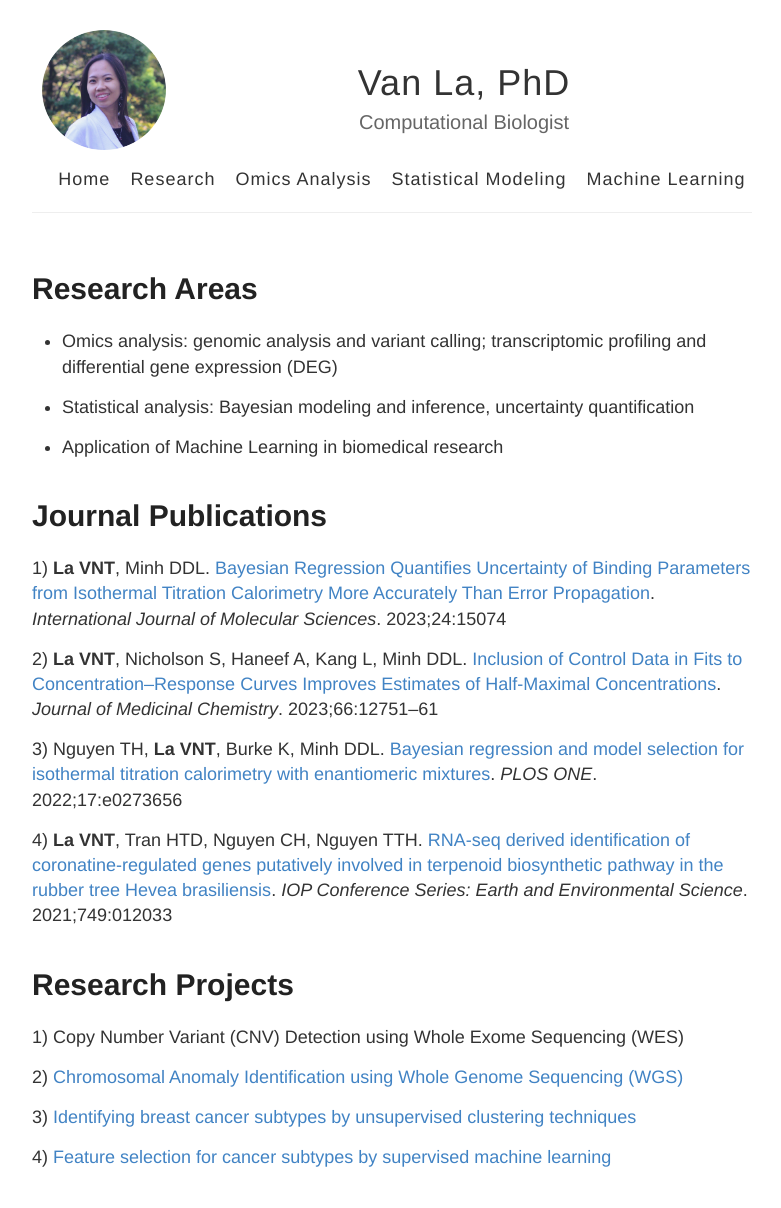
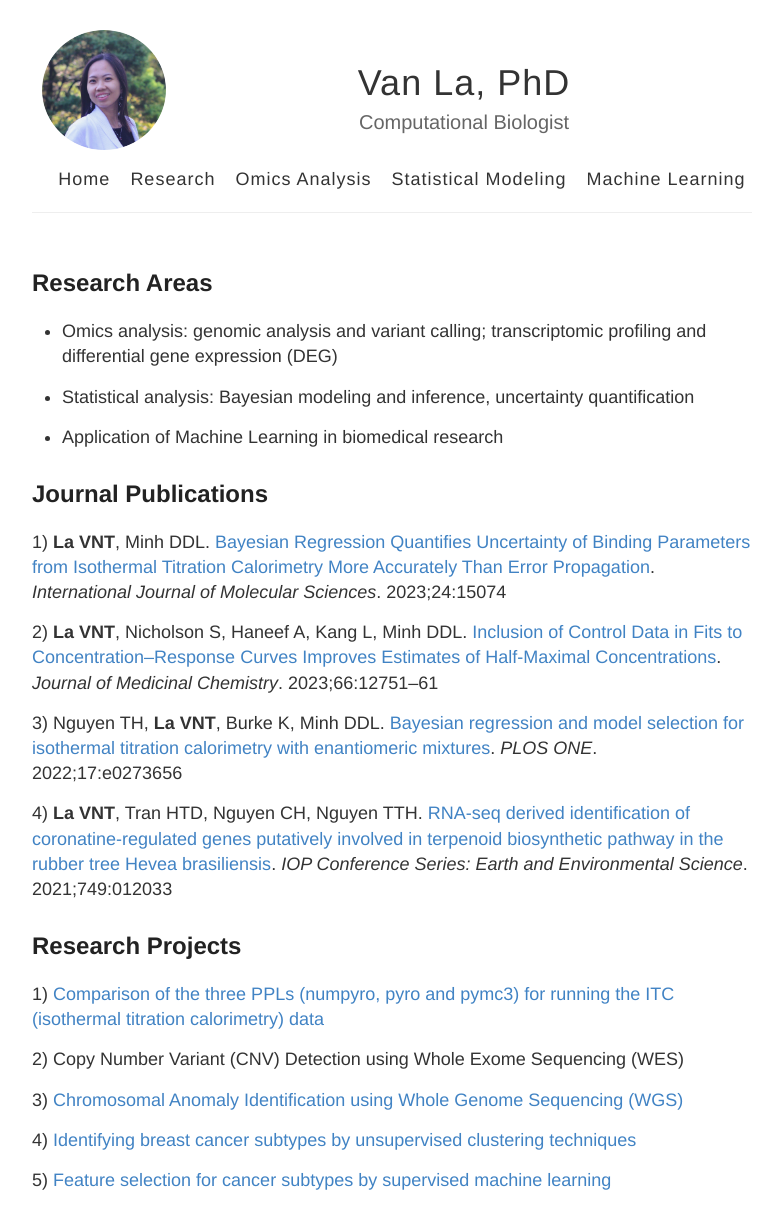
Before and after one commit to vanngocthuyla/vanngocthuyla.github.io, a Jekyll site: the page built from _pages/research.md, in a window 1280 px wide. Shown: the whole page, without its empty margins (248-1029 px from the left). Built offline with Jekyll 4.4.1, drawn with Linux system fonts in a browser that asks for light colours; our own code applies the rules of GitHub Pages for plain Markdown files; before the commit the page ends 1185 px from its top, so only the background shows below that.

Commit message:
Update research.md

```diff
--- a/_pages/research.md
+++ b/_pages/research.md
@@ -6,7 +14,7 @@
 
 - Application of Machine Learning in biomedical research
 
-# Journal Publications
+## Journal Publications
 
 1) **La VNT**, Minh DDL. [Bayesian Regression Quantifies Uncertainty of Binding Parameters from Isothermal Titration
 Calorimetry More Accurately Than Error Propagation](https://www.mdpi.com/1422-0067/24/20/15074). _International Journal of Molecular Sciences_. 2023;24:15074
@@ -20,12 +28,14 @@ with enantiomeric mixtures](https://journals.plos.org/plosone/article?id=10.1371
 4) **La VNT**, Tran HTD, Nguyen CH, Nguyen TTH. [RNA-seq derived identification of coronatine-regulated genes putatively
 involved in terpenoid biosynthetic pathway in the rubber tree Hevea brasiliensis](https://iopscience.iop.org/article/10.1088/1755-1315/749/1/012033). _IOP Conference Series: Earth and Environmental Science_. 2021;749:012033
 
-# Research Projects
+## Research Projects
 
-1) Copy Number Variant (CNV) Detection using Whole Exome Sequencing (WES)
+1) [Comparison of the three PPLs (numpyro, pyro and pymc3) for running the ITC (isothermal titration calorimetry) data](https://vanngocthuyla.github.io/posts/modeling/bitc-PPL-benchmark/)
 
-2) [Chromosomal Anomaly Identification using Whole Genome Sequencing (WGS)](https://vanngocthuyla.github.io/posts/omics/NIPT/)
+2) Copy Number Variant (CNV) Detection using Whole Exome Sequencing (WES)
 
-3) [Identifying breast cancer subtypes by unsupervised clustering techniques](https://vanngocthuyla.github.io/posts/ML/unsupervised/)
+3) [Chromosomal Anomaly Identification using Whole Genome Sequencing (WGS)](https://vanngocthuyla.github.io/posts/omics/NIPT/)
 
-4) [Feature selection for cancer subtypes by supervised machine learning](https://vanngocthuyla.github.io/posts/ML/supervised/)
+4) [Identifying breast cancer subtypes by unsupervised clustering techniques](https://vanngocthuyla.github.io/posts/ML/unsupervised/)
+
+5) [Feature selection for cancer subtypes by supervised machine learning](https://vanngocthuyla.github.io/posts/ML/supervised/)
```
Also changed, not shown: other parts of _pages/research.md (+9 -1 lines).
